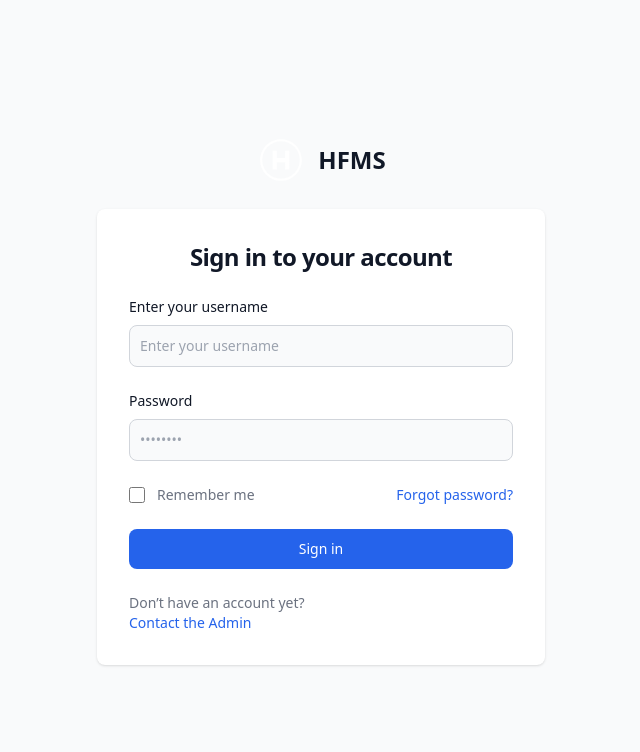
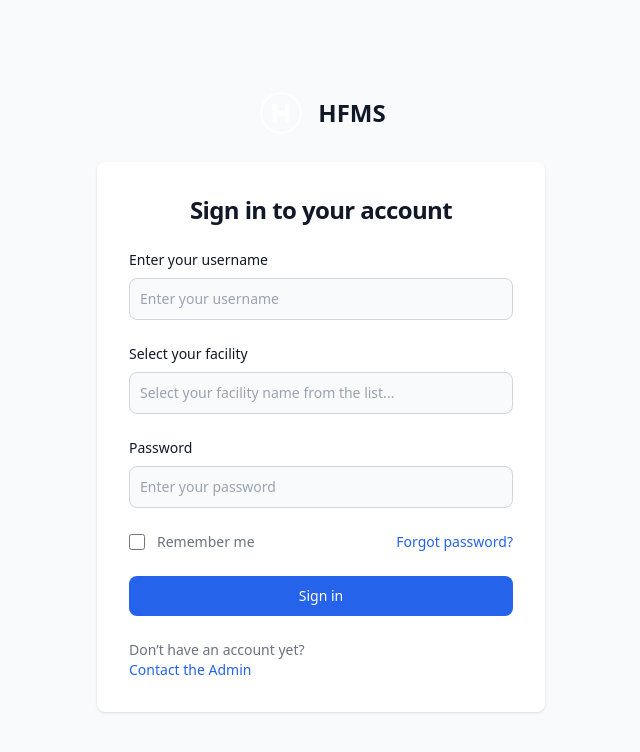
Before and after one commit to katzjeff/hospital, a React (Create React App) app: page /SignIn in a window 1280 px wide. Shown: the top 752 px of the page, without its empty margins (319-959 px from the left). Built offline with nearby package versions, Linux system fonts and the light colour scheme.

Commit message:
updated sign in page - added new entry input

```diff
--- a/src/pages/SignIn.jsx
+++ b/src/pages/SignIn.jsx
@@ -48,6 +48,22 @@
               </div>
               <div>
                 <label
+                  for="facility"
+                  className="block mb-2 text-sm font-medium text-gray-900 dark:text-white"
+                >
+                  Select your facility
+                </label>
+                <input
+                  type="facility"
+                  name="facility"
+                  id="facility"
+                  placeholder="Select your facility name from the list..."
+                  className="bg-gray-50 border border-gray-300 text-gray-900 sm:text-sm rounded-lg focus:ring-primary-600 focus:border-primary-600 block w-full p-2.5 dark:bg-gray-700 dark:border-gray-600 dark:placeholder-gray-400 dark:text-white dark:focus:ring-blue-500 dark:focus:border-blue-500"
+                  required=""
+                />
+              </div>
+              <div>
+                <label
                   for="password"
                   className="block mb-2 text-sm font-medium text-gray-900 dark:text-white"
                 >
@@ -57,7 +73,7 @@
                   type="password"
                   name="password"
                   id="password"
-                  placeholder="••••••••"
+                  placeholder="Enter your password"
                   className="bg-gray-50 border border-gray-300 text-gray-900 sm:text-sm rounded-lg focus:ring-primary-600 focus:border-primary-600 block w-full p-2.5 dark:bg-gray-700 dark:border-gray-600 dark:placeholder-gray-400 dark:text-white dark:focus:ring-blue-500 dark:focus:border-blue-500"
                   required=""
                 />
--- a/src/pages/error.jsx
+++ b/src/pages/error.jsx
@@ -25,7 +25,7 @@
           </div>
         </div>
         <div>
-          <img src={ErrorPage} />
+          <img src={ErrorPage} alt="Error Page-404"/>
         </div>
       </div>
     </>
```
